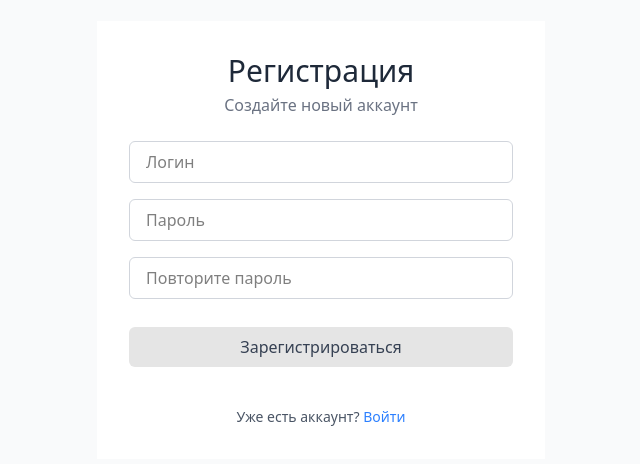
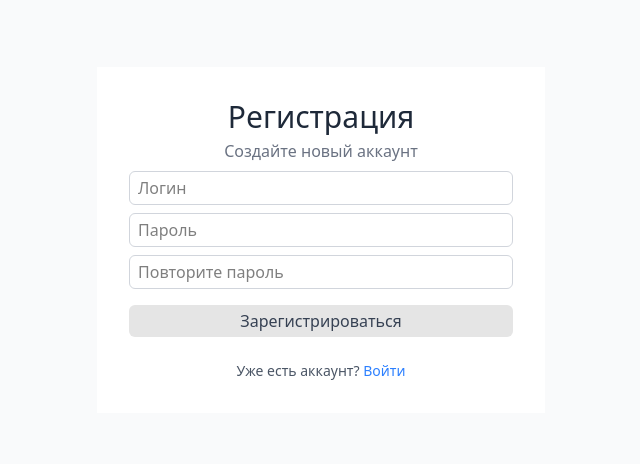
Before and after one commit to nicrozj/task-manager, a Vue app in the folder frontend/: page /registration in a window 1280 px wide. Shown: the part 160-624 px from the top of the page, without its empty margins (319-959 px from the left). Built offline with nearby package versions, Linux system fonts and the light colour scheme; no server answers.

Commit message:
small design changes

```diff
--- a/frontend/src/components/UButton.vue
+++ b/frontend/src/components/UButton.vue
@@ -14,7 +14,7 @@ const props = withDefaults(defineProps<Props>(), {
 });
 
 const buttonClasses = computed(() => [
-  "px-4 py-2 rounded-md transition-colors focus:outline-none focus:ring-2 focus:ring-blue-300",
+  "px-2 py-1 rounded-md transition-colors",
   props.isActive
     ? "bg-blue-400 text-white hover:bg-blue-500"
     : "bg-neutral-200 text-gray-700 hover:bg-neutral-300",
--- a/frontend/src/components/UInput.vue
+++ b/frontend/src/components/UInput.vue
@@ -18,7 +18,7 @@ const props = withDefaults(
 );
 
 const inputClasses = computed(() => [
-  "w-full px-4 py-2 border rounded-md focus:outline-none transition-all duration-200",
+  "w-full px-2 py-1 border rounded-md focus:outline-none transition-all duration-200",
   props.hasError
     ? "border-red-500 bg-red-50 focus:ring-2 focus:ring-red-200"
     : "border-gray-300 focus:border-blue-500 focus:ring-2 focus:ring-blue-200",
--- a/frontend/src/components/tasks/TaskCard.vue
+++ b/frontend/src/components/tasks/TaskCard.vue
@@ -52,10 +52,12 @@ function formatDate(isoString: string): string {
     </div>
 
     <HStack class="mt-4 flex justify-between">
-      <span>{{ formatDate(props.task.created_at!) }}</span>
+      <span class="text-xs text-neutral-500">{{
+        formatDate(props.task.created_at!)
+      }}</span>
       <button
         @click="open(task)"
-        class="text-sm px-3 py-1 bg-indigo-100 text-indigo-700 rounded hover:bg-indigo-200 transition-colors cursor-pointer"
+        class="text-sm text-blue-400 rounded transition-colors cursor-pointer"
       >
         Редактировать
       </button>
--- a/frontend/src/components/tasks/TaskFilter.vue
+++ b/frontend/src/components/tasks/TaskFilter.vue
@@ -2,6 +2,10 @@
 import { ref, watch } from "vue";
 import VStack from "../stacks/VStack.vue";
 import HStack from "../stacks/HStack.vue";
+import UButton from "../UButton.vue";
+import { useTaskModal } from "@/composables/useModals";
+
+const { open } = useTaskModal();
 
 type status = "all" | "new" | "in-progress" | "completed";
 
@@ -26,7 +30,7 @@ watch(selectedDate, onFilterChange);
   <HStack class="gap-2">
     <select
       v-model="selectedStatus"
-      class="rounded-md px-3 py-2 bg-blue-400 text-white cursor-pointer"
+      class="rounded-md px-2 py-1 bg-neutral-200 text-gray-700 cursor-pointer"
     >
       <option value="all">Все</option>
       <option value="new">Новая</option>
@@ -37,7 +41,9 @@ watch(selectedDate, onFilterChange);
     <input
       type="date"
       v-model="selectedDate"
-      class="rounded-md px-3 py-2 bg-neutral-200 text-gray-800 cursor-pointer"
+      class="rounded-md px-2 py-1 bg-neutral-200 text-gray-800 cursor-pointer"
     />
+
+    <UButton @click="open">Добавить задачу</UButton>
   </HStack>
 </template>
--- a/frontend/src/pages/index.vue
+++ b/frontend/src/pages/index.vue
@@ -41,10 +41,9 @@ onMounted(() => {
 <template>
   <Header />
   <VStack class="w-[1000px] mx-auto mt-20 gap-4">
-    <UButton @click="open" is-active>Добавить задачу</UButton>
     <span class="text-3xl">Задачи:</span>
     <TaskFilter @update:filters="(newFilters) => (filters = newFilters)" />
-    <div class="grid grid-cols-2 gap-2">
+    <div class="grid grid-cols-2 gap-12">
       <div v-for="(task, id) in filteredTasks">
         <TaskCard :task="task" />
       </div>
--- a/frontend/src/pages/login.vue
+++ b/frontend/src/pages/login.vue
@@ -4,9 +4,7 @@ import VStack from "@/components/stacks/VStack.vue";
 import UInput from "@/components/UInput.vue";
 import { computed, reactive, ref } from "vue";
 import { login } from "@/api/login";
-import { useRouter } from "vue-router";
-
-const router = useRouter();
+import { router } from "@/main";
 
 interface LoginData {
   username: string;
@@ -38,13 +36,10 @@ const submitForm = async () => {
   isLoading.value = true;
 
   try {
-    await login(
-      {
-        username: loginData.username,
-        password: loginData.password,
-      },
-      router
-    );
+    await login({
+      username: loginData.username,
+      password: loginData.password,
+    });
     router.push("/");
   } catch (error: any) {
     serverError.value =
@@ -57,14 +52,14 @@ const submitForm = async () => {
 
 <template>
   <VStack class="h-screen w-full justify-center items-center bg-gray-50">
-    <VStack class="gap-6 p-8 bg-white w-full max-w-md">
+    <VStack class="gap-2 p-8 bg-white w-full max-w-md">
       <VStack class="gap-1 text-center">
         <h1 class="text-3xl text-gray-800">Вход</h1>
         <p class="text-gray-500">Войдите в свой аккаунт</p>
       </VStack>
 
-      <VStack class="gap-5">
-        <VStack class="gap-4">
+      <VStack class="gap-2">
+        <VStack class="gap-2">
           <VStack class="gap-1">
             <UInput
               placeholder="Логин"
--- a/frontend/src/pages/registration.vue
+++ b/frontend/src/pages/registration.vue
@@ -56,13 +56,10 @@ const submitForm = async () => {
   isLoading.value = true;
 
   try {
-    await register(
-      {
-        username: registrationData.username,
-        password: registrationData.password,
-      },
-      router
-    );
+    await register({
+      username: registrationData.username,
+      password: registrationData.password,
+    });
     router.push("/login");
   } catch (error: any) {
     serverError.value =
@@ -75,14 +72,14 @@ const submitForm = async () => {
 
 <template>
   <VStack class="h-screen w-full justify-center items-center bg-gray-50">
-    <VStack class="gap-6 p-8 bg-white w-full max-w-md">
+    <VStack class="gap-2 p-8 bg-white w-full max-w-md">
       <VStack class="gap-1 text-center">
         <h1 class="text-3xl text-gray-800">Регистрация</h1>
         <p class="text-gray-500">Создайте новый аккаунт</p>
       </VStack>
 
-      <VStack class="gap-5">
-        <VStack class="gap-4">
+      <VStack class="gap-2">
+        <VStack class="gap-2">
           <VStack class="gap-1">
             <UInput
               placeholder="Логин"
```
